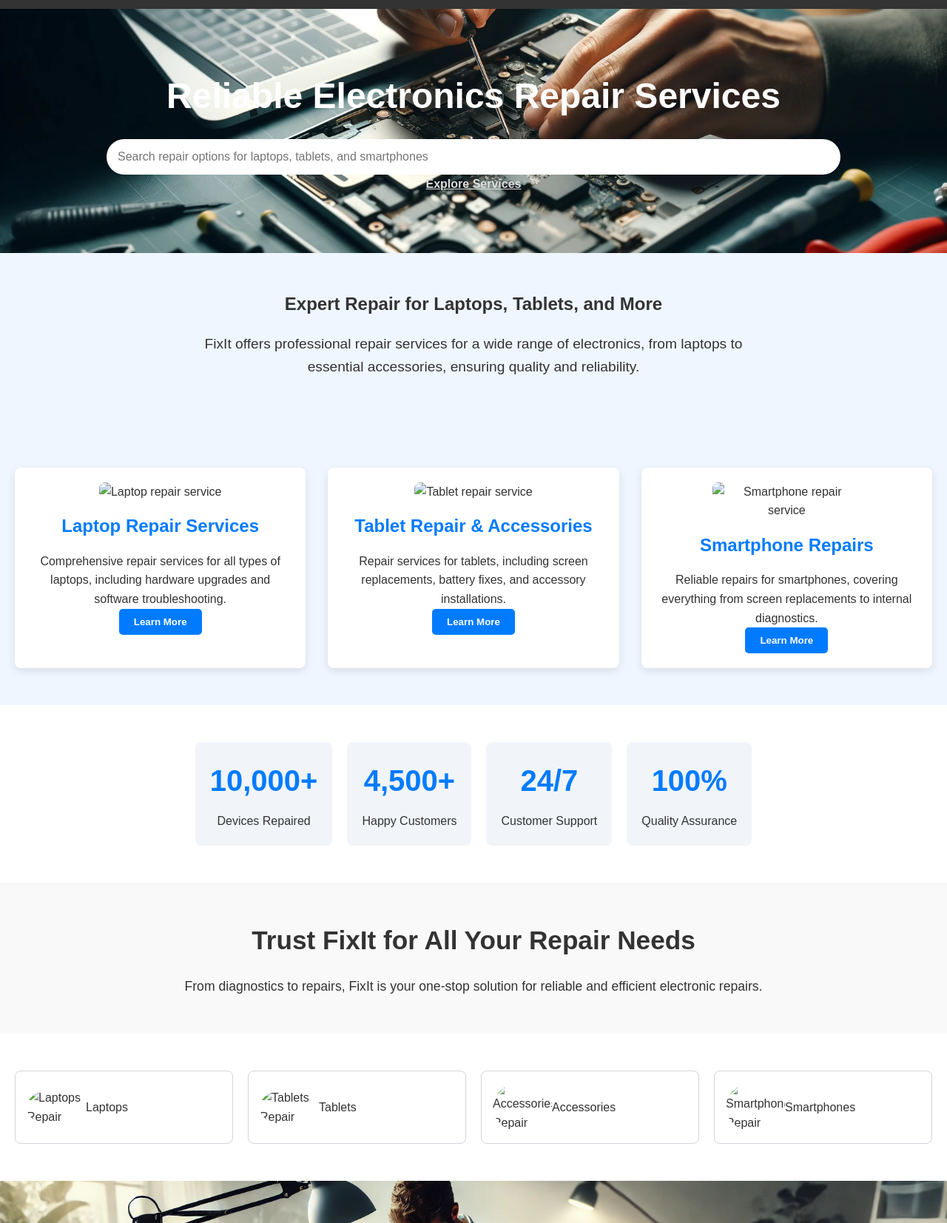
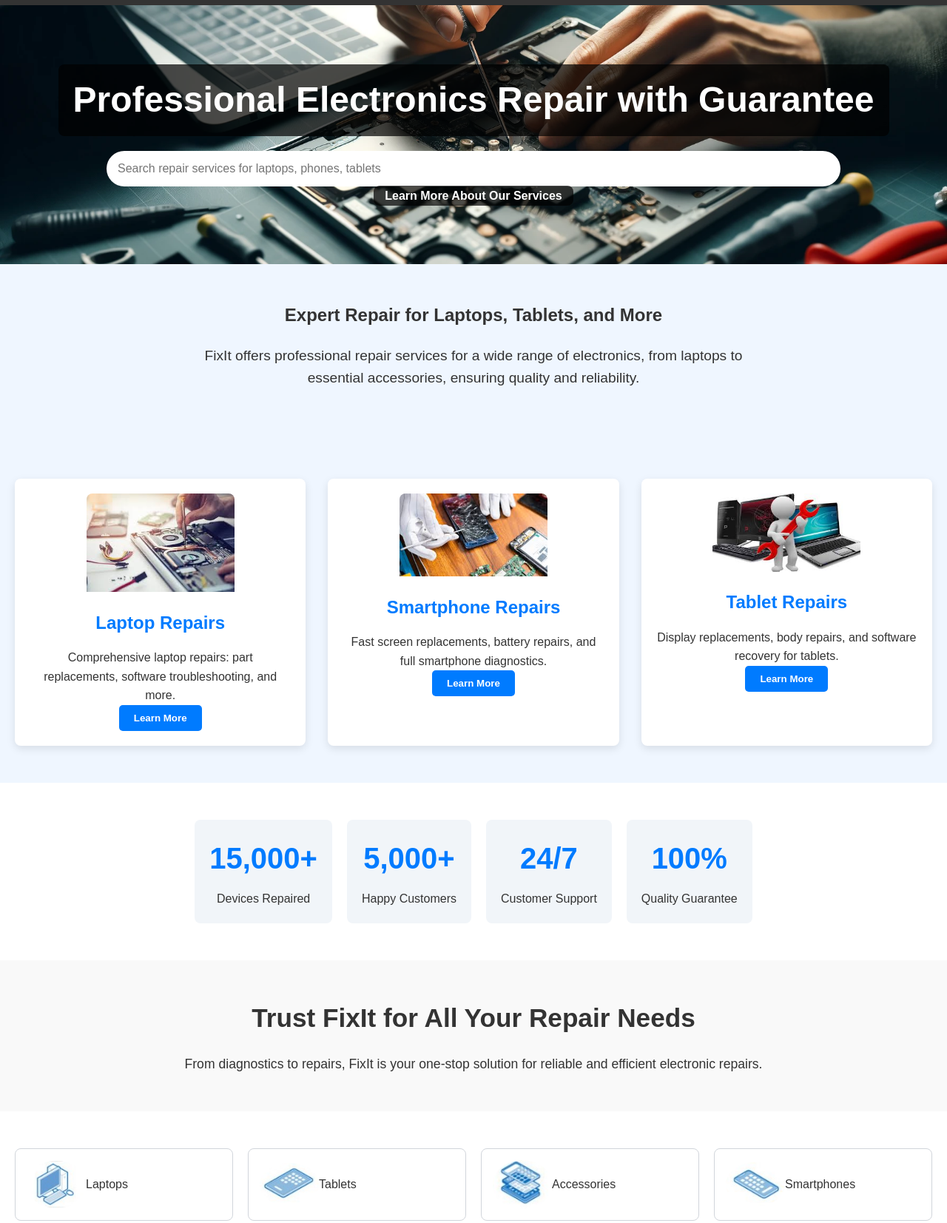
Before and after one commit to PraBWa04/FixIT-project, a plain HTML site: page index.html in a window 1280 px wide. Shown: the part 96-1749 px from the top of the page at 74% size. Drawn offline with Linux system fonts and the light colour scheme.

Commit message:
update design

```diff
--- a/index.html
+++ b/index.html
@@ -39,15 +39,15 @@
     </header>
 
     <section class="main-background" id="home">
-      <h1>Reliable Electronics Repair Services</h1>
+      <h1>Professional Electronics Repair with Guarantee</h1>
       <div class="search-bar">
         <input
           type="text"
-          placeholder="Search repair options for laptops, tablets, and smartphones"
+          placeholder="Search repair services for laptops, phones, tablets"
           aria-label="Search for services"
         />
       </div>
-      <p><a href="#categories-section">Explore Services</a></p>
+      <p><a href="#products">Learn More About Our Services</a></p>
     </section>
 
     <section class="main-text">
@@ -63,14 +63,14 @@
     <section class="features-section" id="products">
       <div class="card">
         <img
-          src="pictures/laptop.jpg"
-          alt="Laptop repair service"
+          src="pictures/laptop-repairs.jfif"
+          alt="Laptop Repair Service"
           loading="lazy"
         />
-        <h3>Laptop Repair Services</h3>
+        <h3>Laptop Repairs</h3>
         <p>
-          Comprehensive repair services for all types of laptops, including
-          hardware upgrades and software troubleshooting.
+          Comprehensive laptop repairs: part replacements, software
+          troubleshooting, and more.
         </p>
         <button class="card-button" aria-label="Learn about Laptop Repairs">
           Learn More
@@ -78,31 +78,30 @@
       </div>
       <div class="card">
         <img
-          src="pictures/tablet.jpg"
-          alt="Tablet repair service"
+          src="pictures/phone-repairs.jfif"
+          alt="Smartphone Repair Service"
           loading="lazy"
         />
-        <h3>Tablet Repair & Accessories</h3>
+        <h3>Smartphone Repairs</h3>
         <p>
-          Repair services for tablets, including screen replacements, battery
-          fixes, and accessory installations.
+          Fast screen replacements, battery repairs, and full smartphone
+          diagnostics.
         </p>
-        <button class="card-button" aria-label="Learn about Tablet Repairs">
+        <button class="card-button" aria-label="Learn about Smartphone Repairs">
           Learn More
         </button>
       </div>
       <div class="card">
         <img
-          src="pictures/desktop.jpg"
-          alt="Smartphone repair service"
+          src="pictures/repair computers.jfif"
+          alt="Tablet Repair Service"
           loading="lazy"
         />
-        <h3>Smartphone Repairs</h3>
+        <h3>Tablet Repairs</h3>
         <p>
-          Reliable repairs for smartphones, covering everything from screen
-          replacements to internal diagnostics.
+          Display replacements, body repairs, and software recovery for tablets.
         </p>
-        <button class="card-button" aria-label="Learn about Smartphone Repairs">
+        <button class="card-button" aria-label="Learn about Tablet Repairs">
           Learn More
         </button>
       </div>
@@ -110,11 +109,11 @@
 
     <section class="statistics-bar">
       <div class="statistics">
-        <h3>10,000+</h3>
+        <h3>15,000+</h3>
         <p>Devices Repaired</p>
       </div>
       <div class="statistics">
-        <h3>4,500+</h3>
+        <h3>5,000+</h3>
         <p>Happy Customers</p>
       </div>
       <div class="statistics">
@@ -123,7 +122,7 @@
       </div>
       <div class="statistics">
         <h3>100%</h3>
-        <p>Quality Assurance</p>
+        <p>Quality Guarantee</p>
       </div>
     </section>
 
@@ -139,19 +138,22 @@
     <section class="categories-section" id="categories-section">
       <div class="categories-grid">
         <div class="category">
-          <img src="pictures/laptops.jpg" alt="Laptops Repair" />
+          <img src="pictures/pc-picture.jpg" alt="Laptops Repair" />
           <p>Laptops</p>
         </div>
         <div class="category">
-          <img src="pictures/tablets.jpg" alt="Tablets Repair" />
+          <img src="pictures/tablet-picture.jpg" alt="Tablets Repair" />
           <p>Tablets</p>
         </div>
         <div class="category">
-          <img src="pictures/accessories.jpg" alt="Accessories Repair" />
+          <img
+            src="pictures/elektronics-picture.jpg"
+            alt="Accessories Repair"
+          />
           <p>Accessories</p>
         </div>
         <div class="category">
-          <img src="pictures/smartphones.jpg" alt="Smartphones Repair" />
+          <img src="pictures/phone-picture.jpg" alt="Smartphones Repair" />
           <p>Smartphones</p>
         </div>
       </div>
@@ -216,49 +218,25 @@
           <ul>
             <li><a href="#about">About Us</a></li>
             <li><a href="#support">Customer Support</a></li>
-            <li><a href="#discuss">Discuss FixIt</a></li>
             <li><a href="#careers">Careers</a></li>
             <li><a href="#newsletter">Newsletter</a></li>
-            <li><a href="#api">API</a></li>
           </ul>
         </div>
         <div>
-          <h4>Resources</h4>
+          <h4>Contact Us</h4>
           <ul>
-            <li><a href="#press">Press</a></li>
-            <li><a href="#news">News</a></li>
-            <li><a href="#participate">Participate</a></li>
-            <li><a href="#wholesale">Pro Wholesale</a></li>
-            <li><a href="#locator">Repair Locator</a></li>
-            <li><a href="#manufacturers">For Manufacturers</a></li>
+            <li>Email: fixit@gmail.com</li>
+            <li>Phone: +48 795 394 059</li>
+            <li>Address: aleja Armii Krajowej 14c, Wroclaw</li>
           </ul>
         </div>
-        <div>
-          <h4>Legal</h4>
-          <ul>
-            <li><a href="#accessibility">Accessibility</a></li>
-            <li><a href="#privacy">Privacy</a></li>
-            <li><a href="#terms">Terms</a></li>
-            <li><a href="#cookies">Cookie Consent</a></li>
-          </ul>
-        </div>
-        <div>
-          <h4>Stay Updated</h4>
-          <p>Get the latest updates on repair services and offers!</p>
-          <input type="email" placeholder="Enter your email" />
-          <button>Subscribe</button>
-          <p><a href="#privacy-policy">Read Privacy Policy</a></p>
+        <div class="social-icons">
+          <a href="#facebook">Facebook</a><br />
+          <a href="#instagram">Instagram</a>
         </div>
       </div>
       <div class="footer-bottom">
         <p>&copy; 2024 FixIt. All rights reserved.</p>
-        <div class="social-icons">
-          <a href="#tiktok">TikTok</a>
-          <a href="#facebook">Facebook</a>
-          <a href="#twitter">Twitter</a>
-          <a href="#instagram">Instagram</a>
-          <a href="#youtube">YouTube</a>
-        </div>
       </div>
     </footer>
 
--- a/style.css
+++ b/style.css
@@ -125,6 +125,11 @@ a:hover {
 .main-background h1 {
   font-size: clamp(2.5rem, 5vw, 3rem);
   margin-bottom: 20px;
+  background-color: rgba(0, 0, 0, 0.7); /* Напівпрозорий чорний фон */
+  color: white; /* Білий текст */
+  padding: 10px 20px; /* Відступи навколо тексту */
+  border-radius: 8px; /* Згладжені краї */
+  display: inline-block; /* Фон тільки під текстом */
 }
 
 .main-background .search-bar input {
@@ -137,9 +142,13 @@ a:hover {
 }
 
 .main-background p a {
-  color: #ddd;
-  text-decoration: underline;
+  background-color: rgba(0, 0, 0, 0.7); /* Напівпрозорий чорний фон */
+  color: white; /* Білий текст */
+  padding: 5px 15px; /* Відступи навколо тексту */
+  border-radius: 8px; /* Згладжені краї */
+  text-decoration: none; /* Забрати підкреслення */
   font-weight: bold;
+  transition: background-color 0.3s; /* Ефект при наведенні */
 }
 
 .main-text {
```
Also changed, not shown: pictures/laptop-repairs.jfif (added), pictures/local.jpg (added), pictures/logotype.png, pictures/phone-repairs.jfif (added), pictures/repair computers.jfif (added), pictures/Робоча майстерня.jfif (added), pictures/щасливий клієнт.jfif (added).
